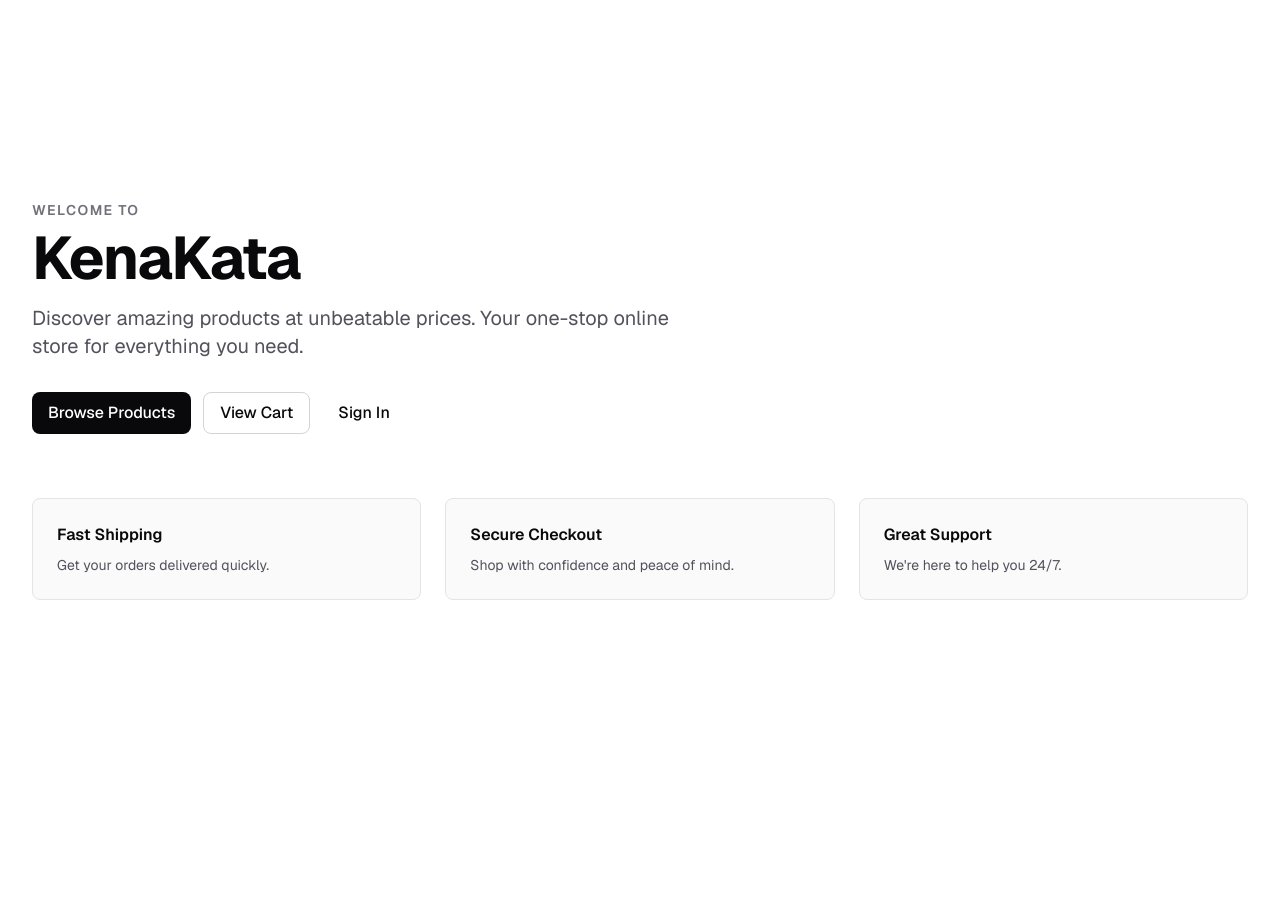
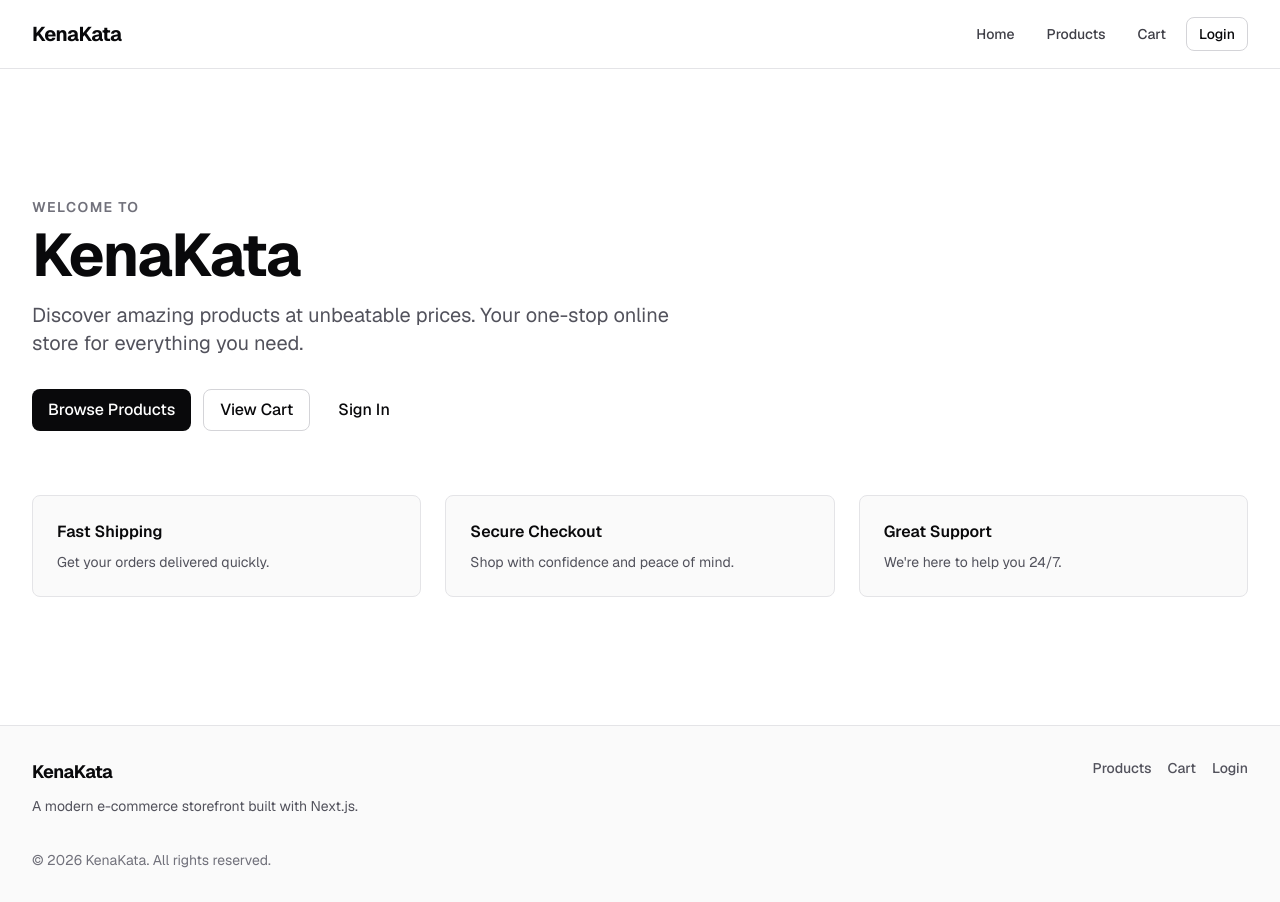
Before and after one commit to NaimurRahmannn/Kenakata-ecommerce-storefront-Next.js-, a Next.js app: page / in a window 1280 px wide. Before the commit the page ends 800 px from the top, so only its background shows below. Built offline with nearby package versions, Linux system fonts and the light colour scheme.

Commit message:
feat(homepage): add storefront layout shell

```diff
--- a/src/app/layout.tsx
+++ b/src/app/layout.tsx
@@ -1,5 +1,9 @@
 import type { Metadata } from "next";
 import { Geist, Geist_Mono } from "next/font/google";
+
+import { Footer } from "@/components/layout/footer";
+import { Header } from "@/components/layout/header";
+
 import "./globals.css";
 
 const geistSans = Geist({
@@ -14,7 +18,7 @@ const geistMono = Geist_Mono({
 
 export const metadata: Metadata = {
   title: {
-    default: "KenaKata - Online Store",
+    default: "KenaKata - Storefront",
     template: "%s | KenaKata",
   },
   description: "Discover amazing products at KenaKata. Shop now!",
@@ -36,8 +40,12 @@ export default function RootLayout({
       lang="en"
       className={`${geistSans.variable} ${geistMono.variable} h-full antialiased`}
     >
-      <body className="flex min-h-full flex-col bg-white dark:bg-zinc-950">
-        {children}
+      <body className="bg-white dark:bg-zinc-950">
+        <div className="flex min-h-screen flex-col">
+          <Header />
+          <main className="flex-1">{children}</main>
+          <Footer />
+        </div>
       </body>
     </html>
   );
```
